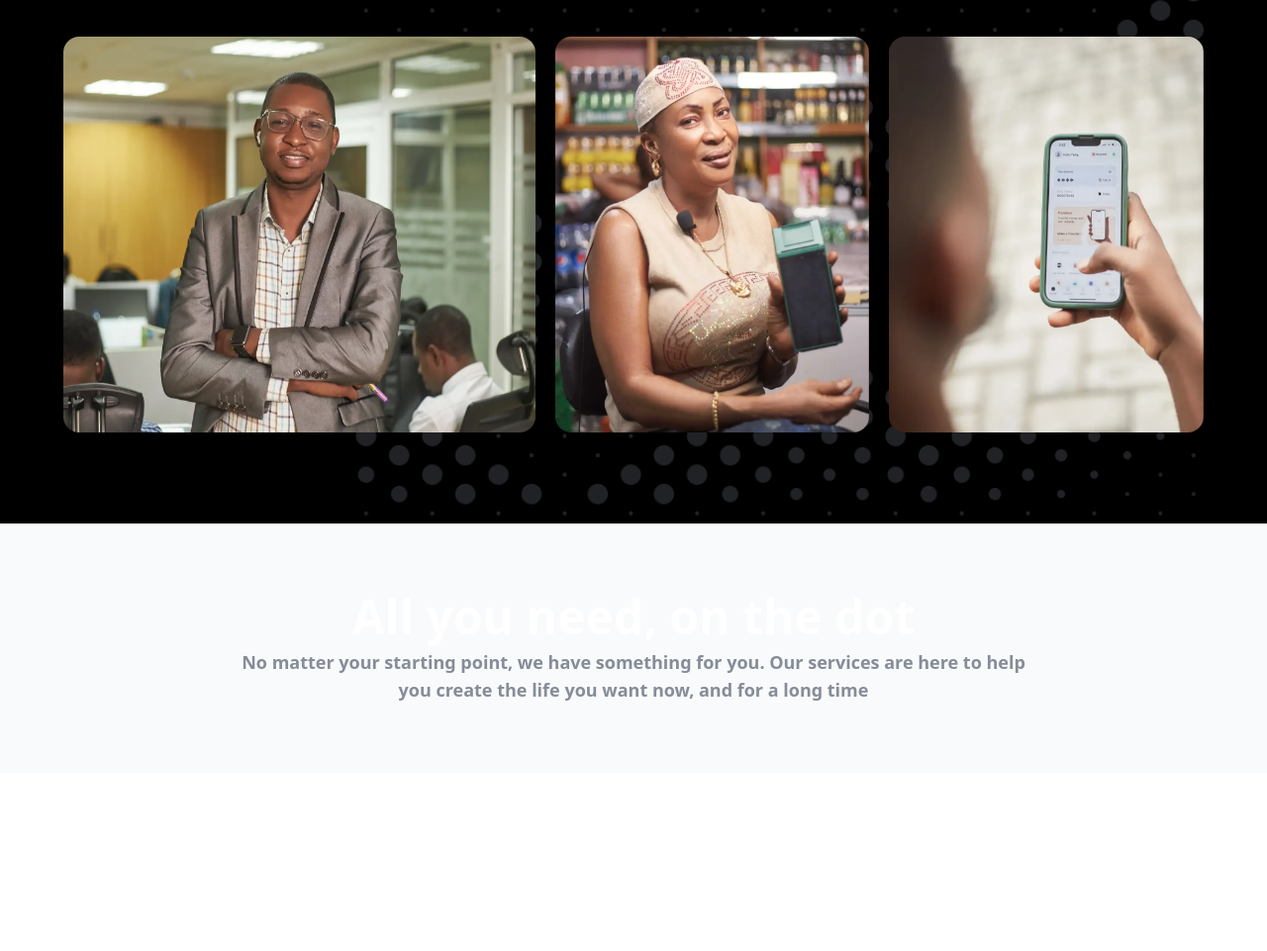
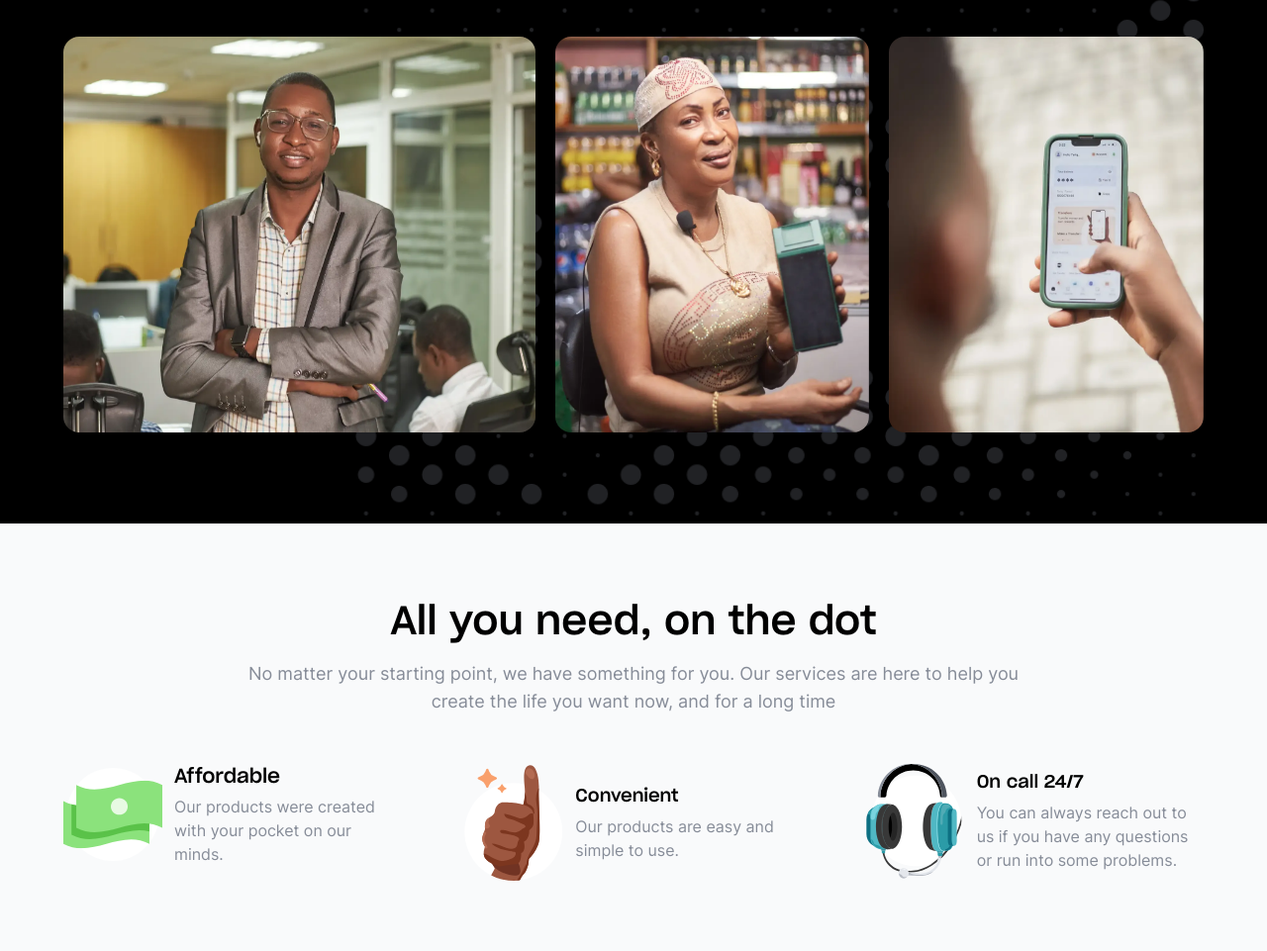
Before and after one commit to professor-12/dot-ai-clone, an Astro site: page / in a window 1280 px wide. Shown: the part 371-1332 px from the top of the page at 99% size. Before the commit the page ends 1152 px from the top, so only its background shows below. Built offline with nearby package versions, Linux system fonts and the light colour scheme; Astro itself is replaced by a stand-in of ours.

Commit message:
Feature component ui-design implement

```diff
--- a/src/components/Feature.astro
+++ b/src/components/Feature.astro
@@ -1,15 +1,83 @@
-<section class="py-[70px] bg-gray-50">
+---
+import { Image } from "astro:assets";
+---
+
+<section class="py-[70px] bg-gray-50 text-black font-inter">
     <div class="contain">
-        <div class="text-center  max-w-[825px] mx-auto">
-            <h1 class="text-5xl mb-2 font-bold">All you need, on the dot</h1>
-            <p
-                class="text-[#868c98] text-lg font-semibold"
-                id="feature__section"
+        <div class="text-center max-w-[825px] mx-auto">
+            <h1
+                style="font-family: var(--font-grosek);"
+                class="text-[2.5rem] font-medium mb-2"
             >
+                All you need, on the dot
+            </h1>
+            <p class="text-[#868c98] font-inter text-lg" id="feature__section">
                 No matter your starting point, we have something for you. Our
                 services are here to help you create the life you want now, and
                 for a long time
             </p>
         </div>
+        <div
+            class="grid md:grid-cols-2 mt-12 grid-cols-1 lg:grid-cols-3 xl:gap-16 items-start"
+        >
+            <div class="flex gap-3 items-center">
+                <Image
+                    src={"/images/affordable3.fd1596f6.svg"}
+                    alt=""
+                    width={100}
+                    height={10}
+                />
+                <div class="flex-1">
+                    <h1
+                        class="mb-1 text-xl font-medium"
+                        style="font-family: var(--font-grosek);"
+                    >
+                        Affordable
+                    </h1>
+                    <p class="text-[#868c98]">
+                        Our products were created with your pocket on our minds.
+                    </p>
+                </div>
+            </div>
+            <div class="flex gap-3 items-center">
+                <Image
+                    src={"/images/convenience.b0de36d1.svg"}
+                    alt=""
+                    width={100}
+                    height={10}
+                />
+                <div class="flex-1">
+                    <h1
+                        style="font-family: var(--font-grosek);"
+                        class="mb-1 text-lg font-medium"
+                    >
+                        Convenient
+                    </h1>
+                    <p class="text-[#868c98]">
+                        Our products are easy and simple to use.
+                    </p>
+                </div>
+            </div>
+            <div class="flex gap-3 items-center">
+                <Image
+                    src={"/images/roundtheclock-blue.795611c5.svg"}
+                    alt=""
+                    width={100}
+                    height={10}
+                />
+                <div class="flex-1">
+                    <h1
+                        style="font-family: var(--font-grosek);"
+                        class="mb-1 text-lg font-medium"
+                    >
+                        On call 24/7
+                    </h1>
+                    <p class="text-[#868c98]">
+                        You can always reach out to us if you have any questions
+                        or run into some problems.
+                    </p>
+                </div>
+            </div>
+        </div>
     </div>
 </section>
--- a/src/layouts/Layout.astro
+++ b/src/layouts/Layout.astro
@@ -35,6 +35,7 @@ const { title } = Astro.props;
     :root {
         --font-inter: "__Inter_aaf875", "__Inter_Fallback_aaf875";
         --font-grotesk25: "__grotesk25_0edee8", "__grotesk25_Fallback_0edee8";
+        --font-grosek: "__grotesk_2bf059", "__grotesk_Fallback_2bf059";
     }
 
     .font-inter {
```
Also changed, not shown: public/images/affordable3.fd1596f6.svg (added), public/images/convenience.b0de36d1.svg (added), public/images/roundtheclock-blue.795611c5.svg (added).
